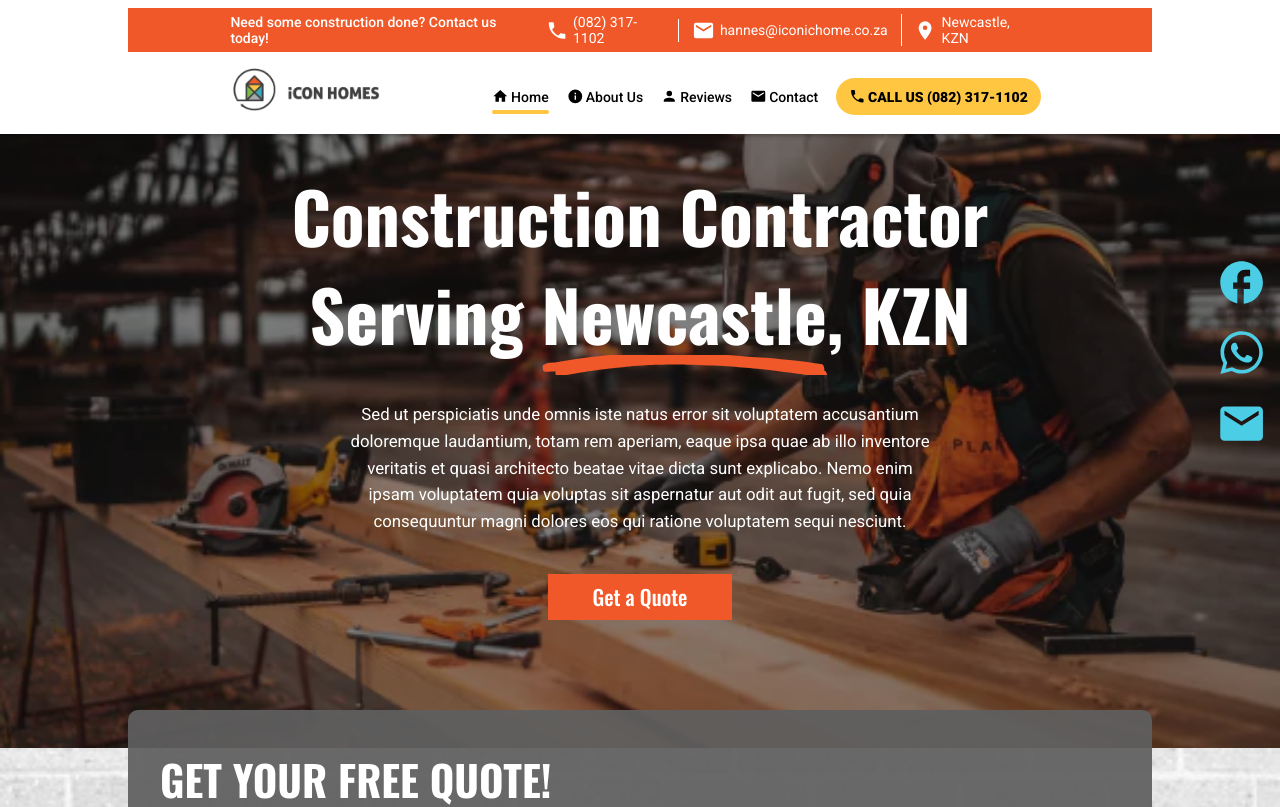
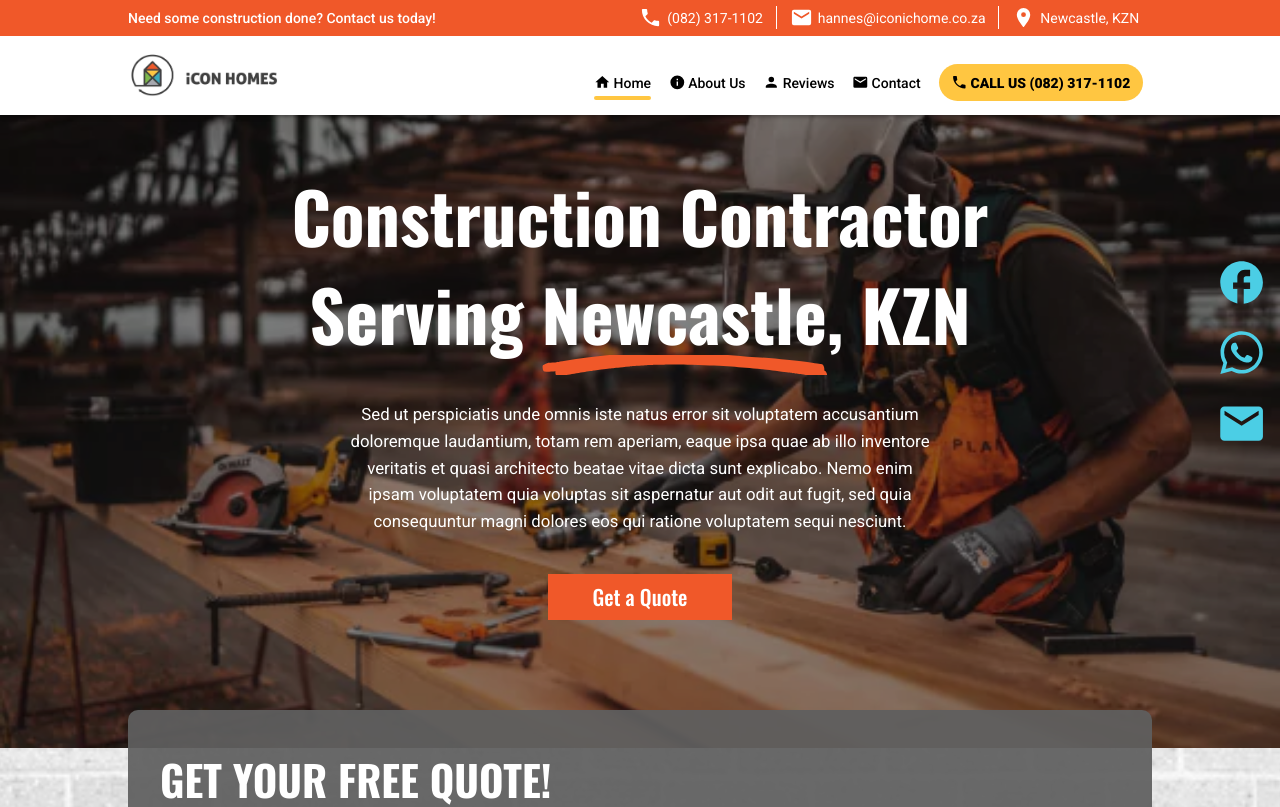
Before and after one commit to wbojczuk/iconhomes, a Next.js app: page / in a window 1280 px wide. Shown: the top 807 px of the page. Built offline with nearby package versions, Linux system fonts and the light colour scheme; no server answers.

Commit message:
fixed navbar

```diff
--- a/src/app/(mainsite)/components/misc/Navbar/navbar.module.css
+++ b/src/app/(mainsite)/components/misc/Navbar/navbar.module.css
@@ -212,7 +212,10 @@
 /* SMALL LAPTOP STYLES */
 @media only screen and (min-width: 991px) and (max-width: 1400px){
     .mainNav{
-        width: 80%;
+        /* width: 80%; */
+
+    }
+    .navContent{
         padding: 0.6vw 10%;
     }
     .logo span{
```
